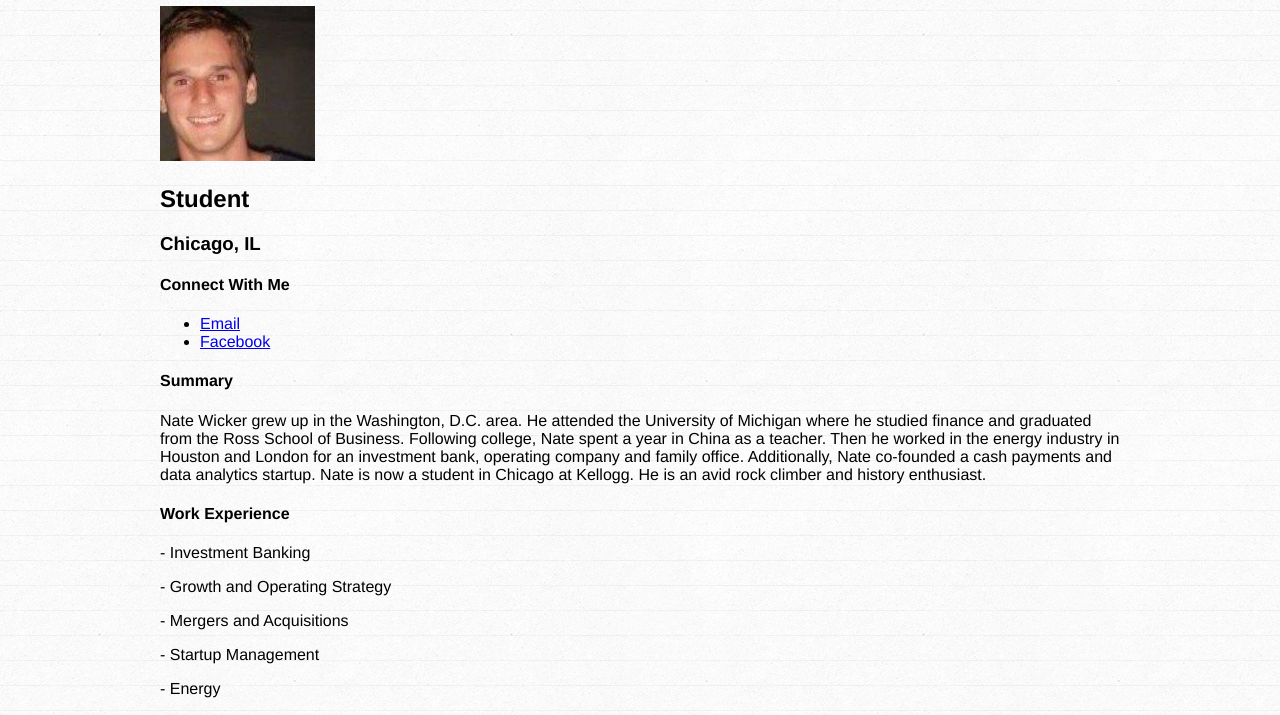
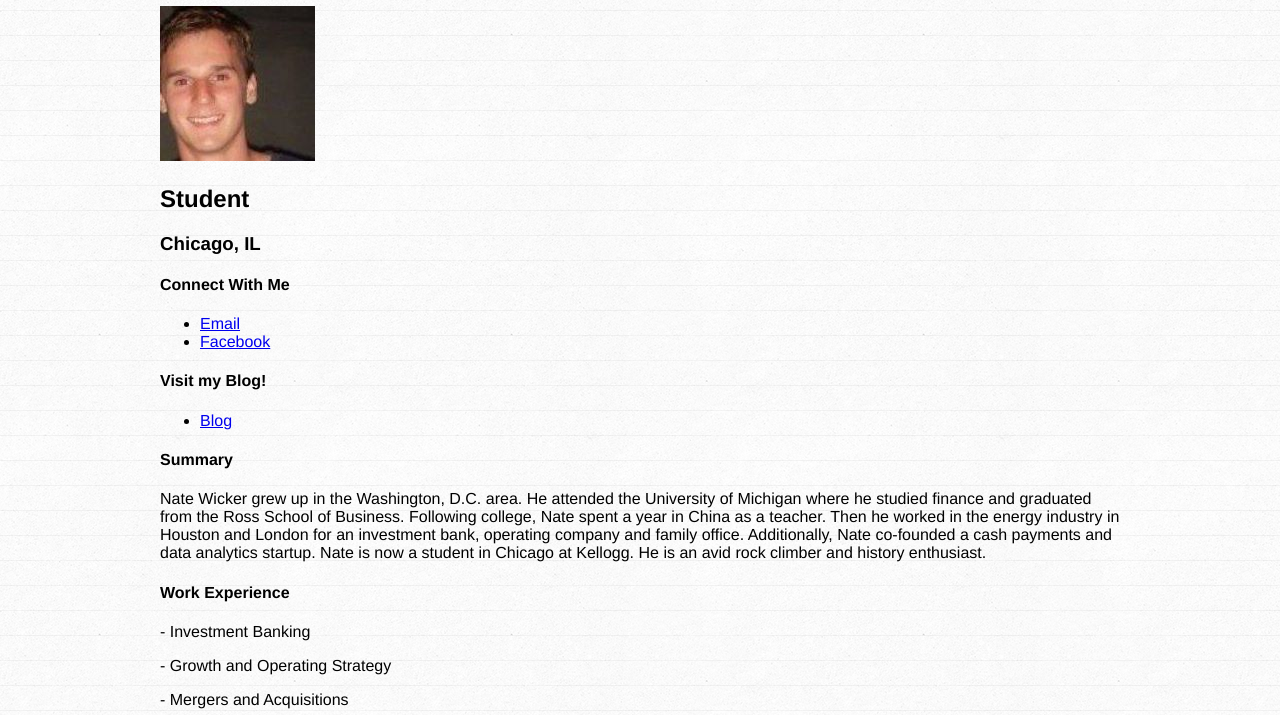
Before and after one commit to nwicker/nwicker.github.io, a plain HTML site: page index.html in a window 1280 px wide. Shown: the part 100-815 px from the top of the page. Drawn offline with Linux system fonts and the light colour scheme.

Commit message:
Update for HW

```diff
--- a/index.html
+++ b/index.html
@@ -18,6 +18,10 @@
       <ul>
         <li><a href="mailto:n-wicker@kellogg.northwestern.edu">Email</a></li>
         <li><a href="http://facebook.com/nathanwicker">Facebook</a></li>
+      </ul>
+      <h4>Visit my Blog!</h4>
+       <ul>
+         <li><a href="http://nwicker.github.io/Blog.html">Blog</a></li>
       </ul>
     </section>
     <section>
```
